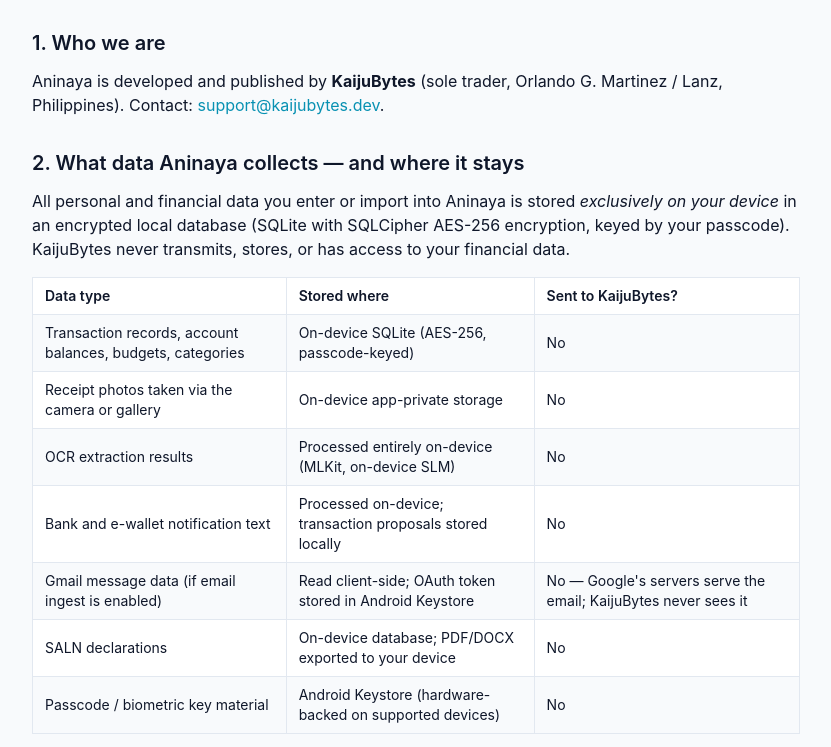
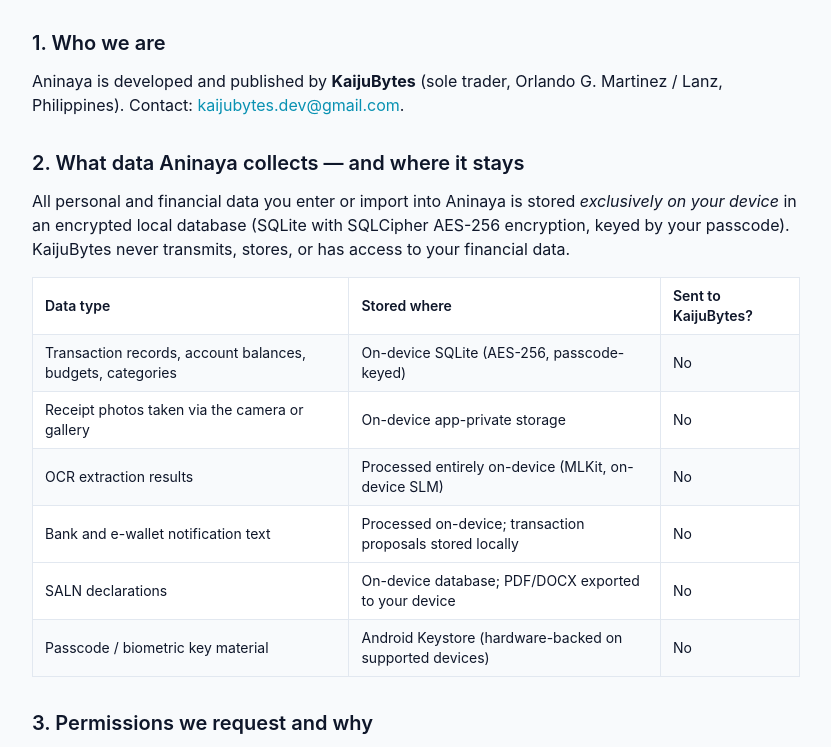
Before and after one commit to KaijuBytes/KaijuBytes.github.io, an Astro site: page /aninaya/privacy-policy in a window 1280 px wide. Shown: the part 380-1127 px from the top of the page, without its empty margins (224-1055 px from the left). Built offline with nearby package versions, Linux system fonts and the light colour scheme; Astro itself is replaced by a stand-in of ours.

Commit message:
Update privacy-policy.astro

```diff
--- a/src/pages/aninaya/privacy-policy.astro
+++ b/src/pages/aninaya/privacy-policy.astro
@@ -26,7 +26,7 @@ import BaseLayout from '../../layouts/BaseLayout.astro';
       <p>
         Aninaya is developed and published by <strong>KaijuBytes</strong> (sole trader,
         Orlando G. Martinez / Lanz, Philippines). Contact:
-        <a href="mailto:support@kaijubytes.dev" style="color: var(--color-accent);">support@kaijubytes.dev</a>.
+        <a href="mailto:kaijubytes.dev@gmail.com" style="color: var(--color-accent);">kaijubytes.dev@gmail.com</a>.
       </p>
 
       <h2 class="text-xl font-semibold mt-8 mb-3" style="color: var(--color-text);">2. What data Aninaya collects — and where it stays</h2>
@@ -65,11 +65,6 @@ import BaseLayout from '../../layouts/BaseLayout.astro';
               <td class="border px-3 py-2" style="border-color: var(--color-border);">Bank and e-wallet notification text</td>
               <td class="border px-3 py-2" style="border-color: var(--color-border);">Processed on-device; transaction proposals stored locally</td>
               <td class="border px-3 py-2" style="border-color: var(--color-border);">No</td>
-            </tr>
-            <tr>
-              <td class="border px-3 py-2" style="border-color: var(--color-border);">Gmail message data (if email ingest is enabled)</td>
-              <td class="border px-3 py-2" style="border-color: var(--color-border);">Read client-side; OAuth token stored in Android Keystore</td>
-              <td class="border px-3 py-2" style="border-color: var(--color-border);">No — Google's servers serve the email; KaijuBytes never sees it</td>
             </tr>
             <tr style="background: var(--color-surface);">
               <td class="border px-3 py-2" style="border-color: var(--color-border);">SALN declarations</td>
@@ -211,7 +206,7 @@ import BaseLayout from '../../layouts/BaseLayout.astro';
       <h2 class="text-xl font-semibold mt-8 mb-3" style="color: var(--color-text);">11. Contact</h2>
       <p>
         Questions or concerns about this policy:<br />
-        <a href="mailto:support@kaijubytes.dev" style="color: var(--color-accent);">support@kaijubytes.dev</a><br />
+        <a href="mailto:kaijubytes.dev@gmail.com" style="color: var(--color-accent);">kaijubytes.dev@gmail.com</a><br />
         KaijuBytes, Philippines
       </p>
 
```
